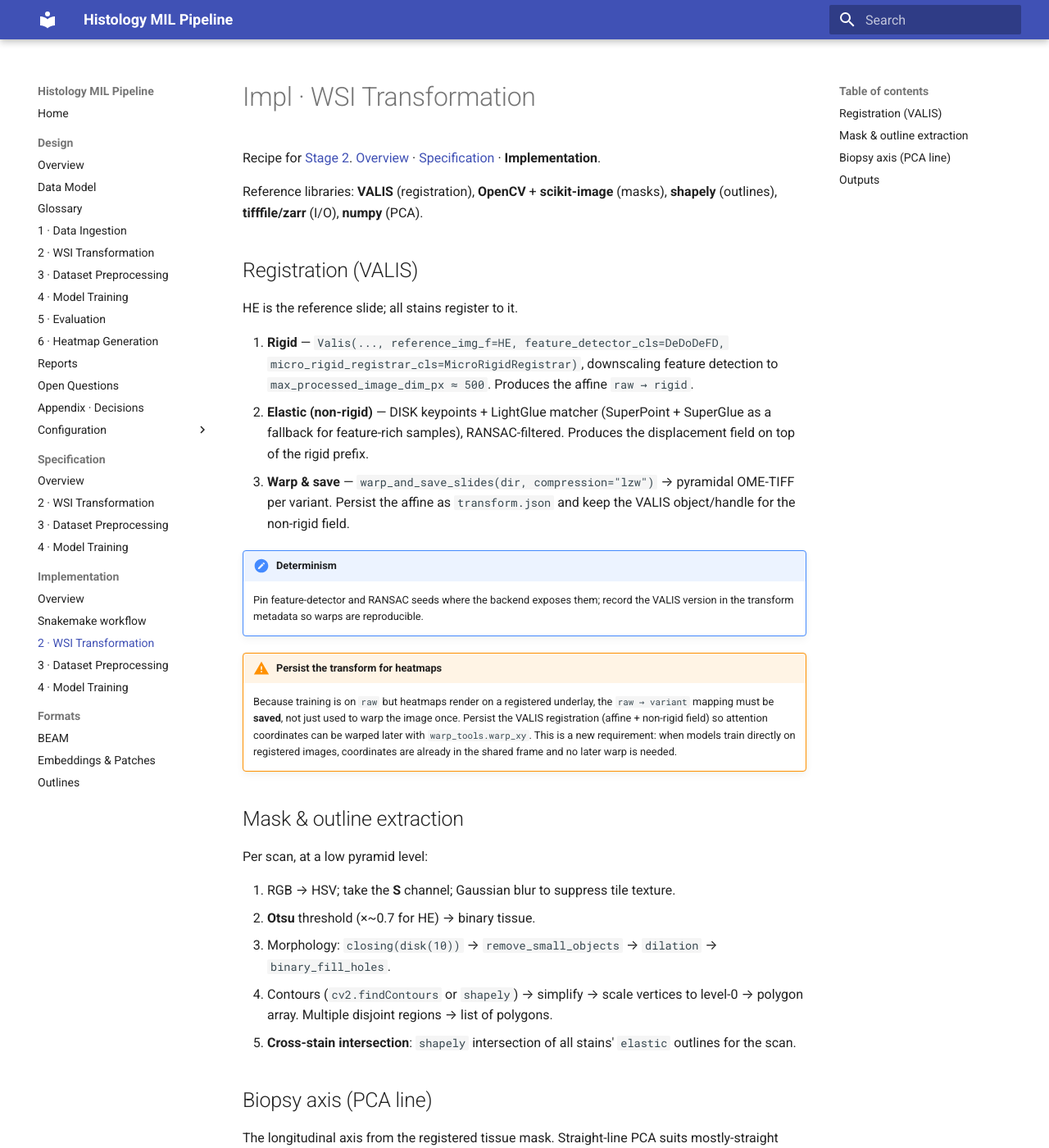
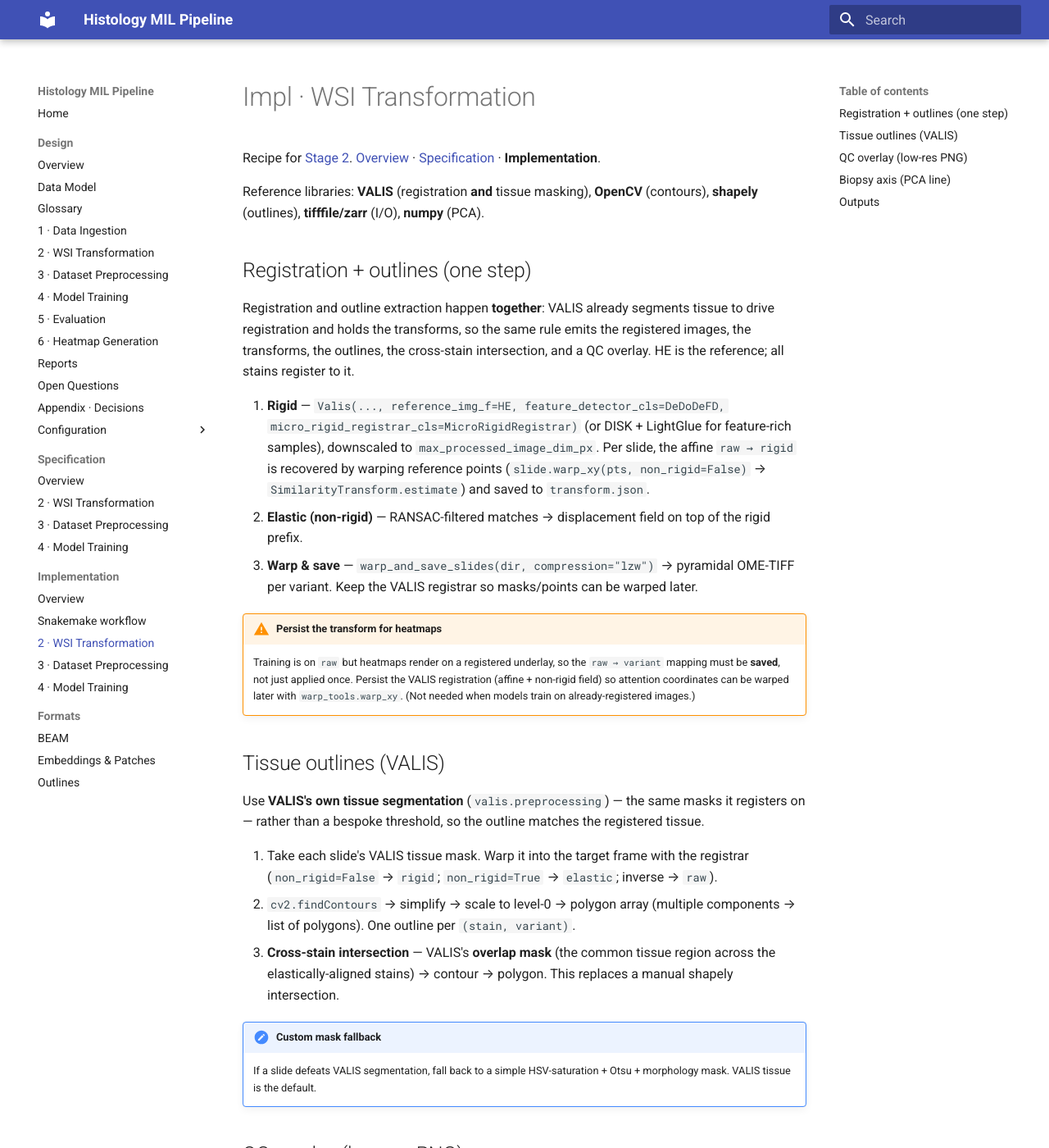
Before and after one commit to TheodorLindberg/SPRINTER_CLAM_DESIGN, an MkDocs documentation site: the page built from docs/impl/wsi-transformation.md, in a window 1280 px wide and 1400 px high. Shown: the whole window at 82% size. Built offline with MkDocs 1.6.1 and Material for MkDocs 9.7.7, drawn with Linux system fonts in a browser that asks for light colours; some of the changed text lies outside the part shown.

Commit message:
Fold outlines into the registration step; VALIS tissue + QC PNG
- register now emits outlines + cross-stain intersection in one rule,
  using VALIS's own tissue segmentation (not a bespoke mask)
- Add a low-res QC PNG (outline on tissue + HE all-stain overlay)
- Merge detect_outline/cross_stain into register across spec, impl, workflow DAG

Co-Authored-By: Claude Opus 4.8 <noreply@anthropic.com>

````diff
--- a/docs/impl/wsi-transformation.md
+++ b/docs/impl/wsi-transformation.md
@@ -2,31 +2,41 @@
 
 Recipe for [Stage 2](../design/04-wsi-transformation.md). [Overview](../design/04-wsi-transformation.md) · [Specification](../spec/wsi-transformation.md) · **Implementation**.
 
-Reference libraries: **VALIS** (registration), **OpenCV** + **scikit-image** (masks), **shapely** (outlines), **tifffile/zarr** (I/O), **numpy** (PCA).
+Reference libraries: **VALIS** (registration **and** tissue masking), **OpenCV** (contours), **shapely** (outlines), **tifffile/zarr** (I/O), **numpy** (PCA).
 
-## Registration (VALIS)
+## Registration + outlines (one step)
 
-HE is the reference slide; all stains register to it.
+Registration and outline extraction happen **together**: VALIS already segments tissue to drive registration and holds the transforms, so the same rule emits the registered images, the transforms, the outlines, the cross-stain intersection, and a QC overlay. HE is the reference; all stains register to it.
 
-1. **Rigid** — `Valis(..., reference_img_f=HE, feature_detector_cls=DeDoDeFD, micro_rigid_registrar_cls=MicroRigidRegistrar)`, downscaling feature detection to `max_processed_image_dim_px ≈ 500`. Produces the affine `raw → rigid`.
-2. **Elastic (non-rigid)** — DISK keypoints + LightGlue matcher (SuperPoint + SuperGlue as a fallback for feature-rich samples), RANSAC-filtered. Produces the displacement field on top of the rigid prefix.
-3. **Warp & save** — `warp_and_save_slides(dir, compression="lzw")` → pyramidal OME-TIFF per variant. Persist the affine as `transform.json` and keep the VALIS object/handle for the non-rigid field.
-
-!!! note "Determinism"
-    Pin feature-detector and RANSAC seeds where the backend exposes them; record the VALIS version in the transform metadata so warps are reproducible.
+1. **Rigid** — `Valis(..., reference_img_f=HE, feature_detector_cls=DeDoDeFD, micro_rigid_registrar_cls=MicroRigidRegistrar)` (or DISK + LightGlue for feature-rich samples), downscaled to `max_processed_image_dim_px`. Per slide, the affine `raw → rigid` is recovered by warping reference points (`slide.warp_xy(pts, non_rigid=False)` → `SimilarityTransform.estimate`) and saved to `transform.json`.
+2. **Elastic (non-rigid)** — RANSAC-filtered matches → displacement field on top of the rigid prefix.
+3. **Warp & save** — `warp_and_save_slides(dir, compression="lzw")` → pyramidal OME-TIFF per variant. Keep the VALIS registrar so masks/points can be warped later.
 
 !!! warning "Persist the transform for heatmaps"
-    Because training is on `raw` but heatmaps render on a registered underlay, the `raw → variant` mapping must be **saved**, not just used to warp the image once. Persist the VALIS registration (affine + non-rigid field) so attention coordinates can be warped later with `warp_tools.warp_xy`. This is a new requirement: when models train directly on registered images, coordinates are already in the shared frame and no later warp is needed.
+    Training is on `raw` but heatmaps render on a registered underlay, so the `raw → variant` mapping must be **saved**, not just applied once. Persist the VALIS registration (affine + non-rigid field) so attention coordinates can be warped later with `warp_tools.warp_xy`. (Not needed when models train on already-registered images.)
 
-## Mask & outline extraction
+## Tissue outlines (VALIS)
 
-Per scan, at a low pyramid level:
+Use **VALIS's own tissue segmentation** (`valis.preprocessing`) — the same masks it registers on — rather than a bespoke threshold, so the outline matches the registered tissue.
 
-1. RGB → HSV; take the **S** channel; Gaussian blur to suppress tile texture.
-2. **Otsu** threshold (×~0.7 for HE) → binary tissue.
-3. Morphology: `closing(disk(10))` → `remove_small_objects` → `dilation` → `binary_fill_holes`.
-4. Contours (`cv2.findContours` or `shapely`) → simplify → scale vertices to level-0 → polygon array. Multiple disjoint regions → list of polygons.
-5. **Cross-stain intersection**: `shapely` intersection of all stains' `elastic` outlines for the scan.
+1. Take each slide's VALIS tissue mask. Warp it into the target frame with the registrar (`non_rigid=False` → `rigid`; `non_rigid=True` → `elastic`; inverse → `raw`).
+2. `cv2.findContours` → simplify → scale to level-0 → polygon array (multiple components → list of polygons). One outline per `(stain, variant)`.
+3. **Cross-stain intersection** — VALIS's **overlap mask** (the common tissue region across the elastically-aligned stains) → contour → polygon. This replaces a manual shapely intersection.
+
+!!! note "Custom mask fallback"
+    If a slide defeats VALIS segmentation, fall back to a simple HSV-saturation + Otsu + morphology mask. VALIS tissue is the default.
+
+## QC overlay (low-res PNG)
+
+Per scan, render a thumbnail with its outline drawn on the tissue so results are eyeballable:
+
+```python
+thumb = registrar.get_thumbnail(slide, variant)          # low-res RGB
+cv2.polylines(thumb, [outline_lowres.astype(int)], True, (255,0,0), 2)
+cv2.imwrite(f"{scan}__{variant}_outline.png", thumb)
+```
+
+Also emit one HE thumbnail with **all stains' outlines + the intersection** overlaid, to verify cross-stain alignment at a glance.
 
 ## Biopsy axis (PCA line)
 
@@ -59,4 +69,4 @@ quartile_cuts = t_min + np.linspace(0, 1, 5) * length_px
 
 ## Outputs
 
-Registered OME-TIFFs + transforms, per-variant per-stain outlines (polygon arrays + GeoJSON export), the per-scan cross-stain intersection, and the per-scan biopsy axis.
+From the single registration step: registered OME-TIFFs + transforms, per-variant per-stain outlines (polygon arrays + GeoJSON export), the cross-stain intersection, **a low-res QC PNG per scan + an HE overlay of all outlines**, and the per-scan biopsy axis.
````
Also changed, not shown: docs/design/04-wsi-transformation.md (+5 -3 lines), docs/impl/workflow.md (+9 -12 lines), docs/spec/wsi-transformation.md (+6 -3 lines).
